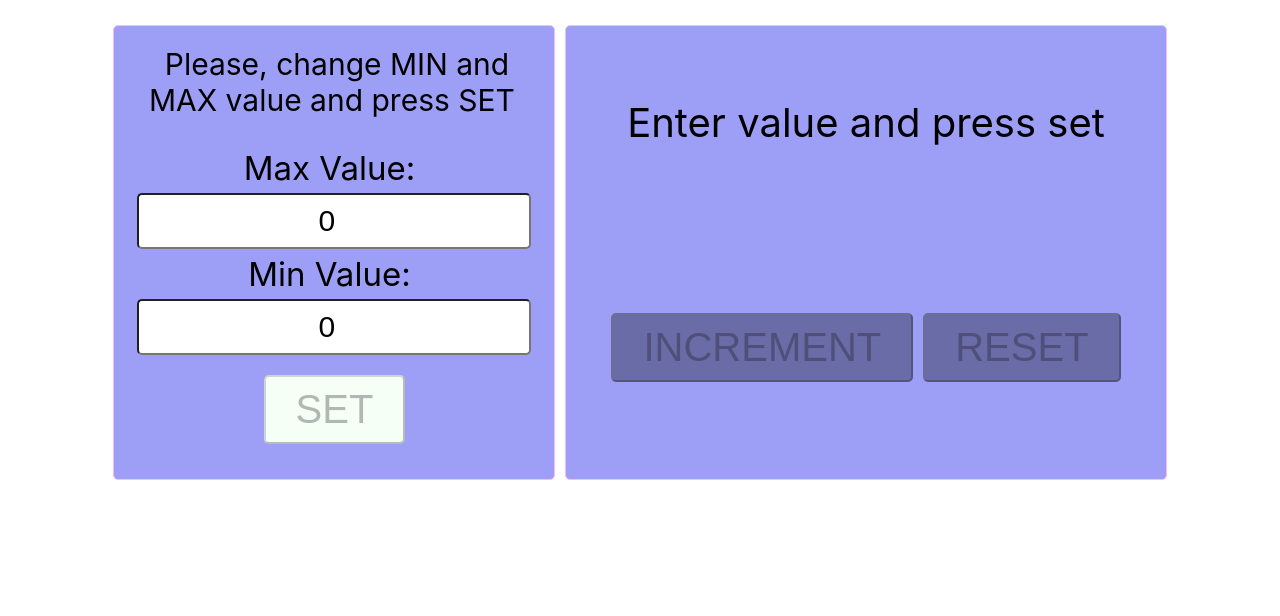
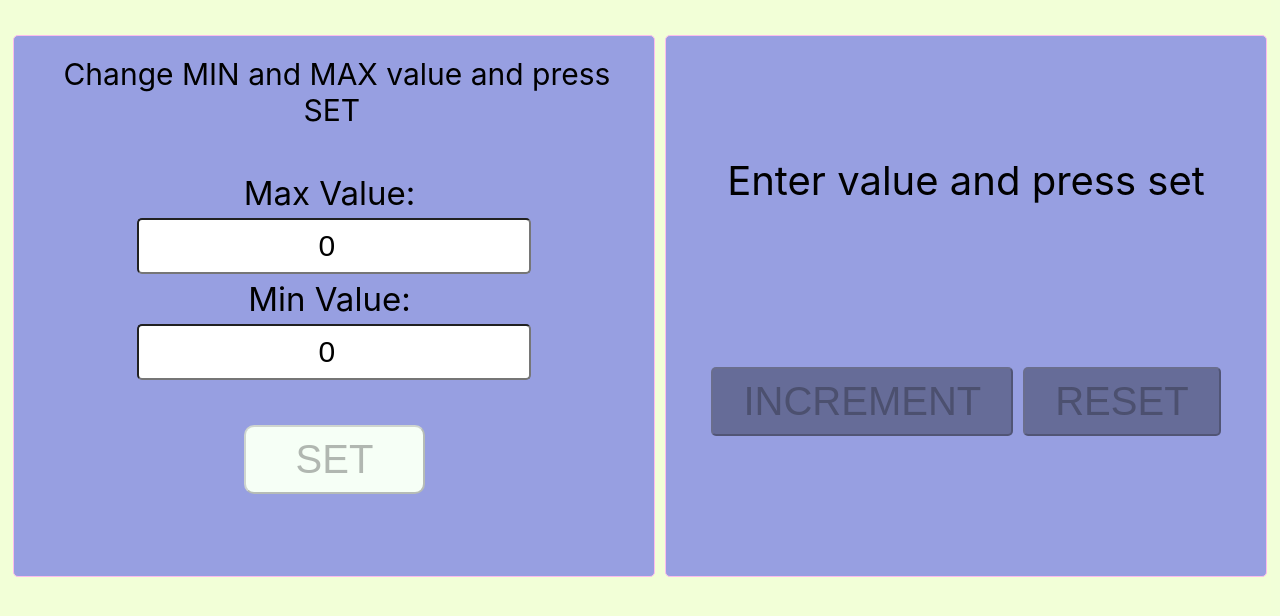
Before and after one commit to talerqa/counter, a React (Create React App) app: page / in a window 1280 px wide. Shown: the top 616 px of the page. Built offline with nearby package versions, Linux system fonts and the light colour scheme.

Commit message:
fix: css style

```diff
--- a/src/App.css
+++ b/src/App.css
@@ -1,14 +1,20 @@
 .App {
+  width: 100vw;
+  height: 100vh;
+  background-color: rgba(180, 255, 38, 0.18);
+}
+
+.AppWrapper {
+  padding-top: 30px;
   display: flex;
   justify-content: center;
-  margin: 20px auto;
   text-align: center;
-  max-width: 1200px;
   border-radius: 5px;
 }
 
 .SetCounter {
-  max-width: 400px;
+  width: 600px;
+  height: 500px;
   border: 1px solid #fcbded;
   background-color: rgba(48, 51, 236, 0.47);
   border-radius: 5px;
@@ -32,7 +38,11 @@
 }
 
 .Set-input {
-  margin-top: 30px;
+  display: flex;
+  justify-content: center;
+  flex-direction: column;
+  margin-top: 45px;
+  min-width: 200px;
 }
 
 .Wrapper-counter {
@@ -43,5 +53,4 @@
   background-color: rgba(48, 51, 236, 0.47);
   border-radius: 5px;
   margin: 5px;
-
 }
--- a/src/App.tsx
+++ b/src/App.tsx
@@ -106,9 +106,10 @@ function App() {
 
   return (
     <div className={'App'}>
+      <div className={'AppWrapper'}>
         <div className={'SetCounter'}>
           <div>
-          <span className={'SetCounter-title'}>Please, change MIN and MAX value and press SET</span>
+            <span className={'SetCounter-title'}>Change MIN and MAX value and press SET</span>
             <div className={'Set-input'}>
               {titleInputValue.map(buttonName => {
                 return <InputChangeValue
@@ -150,6 +151,8 @@ function App() {
           </div>
         </div>
       </div>
+
+    </div>
   );
 }
 
--- a/src/Components/Counter/Buttons/ButtonSetCounter.module.css
+++ b/src/Components/Counter/Buttons/ButtonSetCounter.module.css
@@ -1,12 +1,12 @@
 .buttonCounter {
-  padding: 15px;
+  padding: 40px;
 }
 
 .button {
   background-color: #f6fff6;
   font-size: 40px;
-  padding: 10px 30px;
-  border-radius: 5px;
+  padding: 10px 50px;
+  border-radius: 10px;
   outline: none;
 }
 
--- a/src/Components/Counter/Counter.module.css
+++ b/src/Components/Counter/Counter.module.css
@@ -15,15 +15,20 @@
   margin: 20px auto;
   color: rgba(0, 0, 0, 0.85);
   width: 200px;
-  border: 3px solid rgba(94, 238, 192, 0.87);
+  border: 5px solid rgba(244, 246, 244, 0.42);
   border-radius: 20px;
-  height: 130px;
+  height: 145px;
+}
+
+.spanCounter {
+  text-align: center;
+  vertical-align: middle;
 }
 
 .final {
-  color: rgba(255, 0, 0, 0.93);
+  color: rgba(255, 0, 0, 0.72);
   margin: 20px auto;
-  border: 3px solid rgba(255, 67, 74, 0.54);
+  border: 5px solid rgba(255, 67, 74, 0.54);
   border-radius: 20px;
-  height: 130px;
+  height: 145px;
 }
--- a/src/Components/Counter/Counter.tsx
+++ b/src/Components/Counter/Counter.tsx
@@ -19,7 +19,7 @@ export const Counter = (props: CounterType) => {
       ? s.final + ' ' + s.number : s.number
   return (
     <div className={conditionClassCounter}>
-      {props.status}
+      <span className={s.spanCounter}>{props.status}</span>
     </div>
   );
 };
--- a/src/Components/dataCounter/InputChangeValue.module.css
+++ b/src/Components/dataCounter/InputChangeValue.module.css
@@ -1,6 +1,13 @@
+.wrapper {
+  display: flex;
+  justify-content: center;
+  flex-direction: column;
+}
+
 .inputDefault {
+  margin: 0 auto;
+  height: 50px;
   border-radius: 5px;
-  height: 50px;
   text-align: center;
   font-size: 30px;
 }
@@ -11,21 +18,16 @@
   margin-bottom: 5px;
 }
 
-
-
 .input {
   background-color: white;
   margin-top: 5px;
   margin-bottom: 5px;
 }
 
-
-
 .error {
   background-color: rgba(255, 0, 0, 0.6);
   margin-top: 5px;
   margin-bottom: 5px;
-
 }
 
 .spanTitle {
--- a/src/Components/dataCounter/InputChangeValue.tsx
+++ b/src/Components/dataCounter/InputChangeValue.tsx
@@ -35,7 +35,7 @@ export const InputChangeValue = (props: valuePropsType) => {
   }
 
   return (
-    <div>
+    <div className={s.wrapper}>
       <span className={s.spanTitle}>{props.title === 'Max Value' ? 'Max Value:' : 'Min Value:'}</span>
       <input
         type="number"
```
Lines whose indentation alone changed are shown as unchanged.
